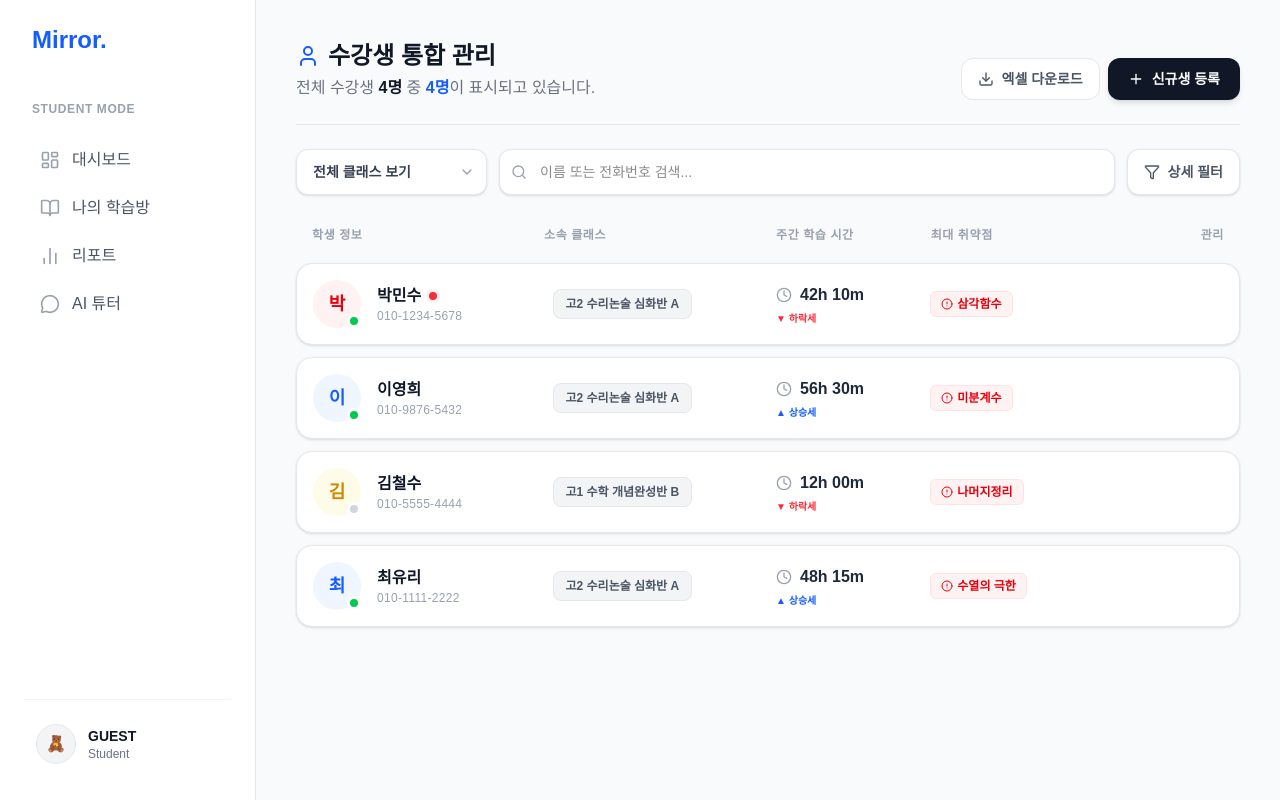
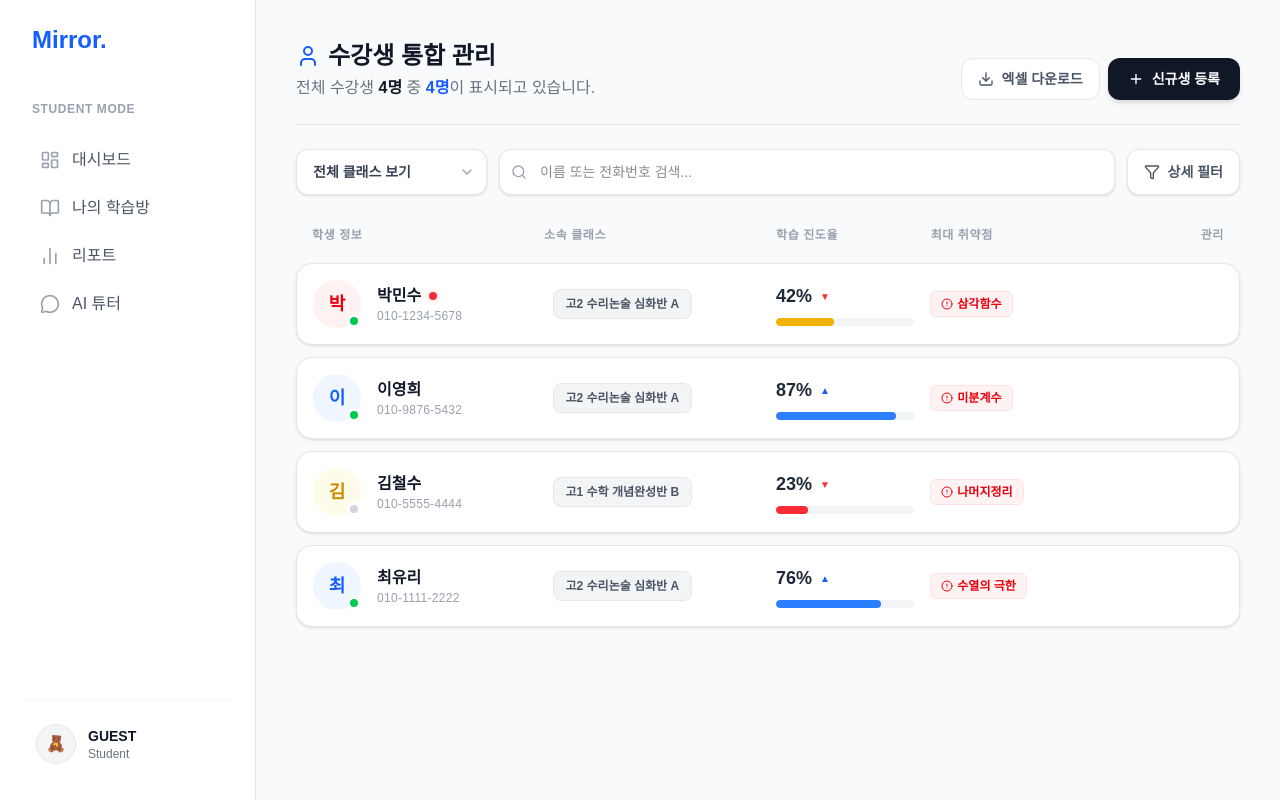
Before and after one commit to MIRROR-PROJECT/mirror-frontend, a Next.js app: page /teacher/students in a window 1280 px wide. Built offline with nearby package versions, Linux system fonts and the light colour scheme; no server answers.

Commit message:
role 문제 해결

```diff
--- a/app/context/StudyContext.tsx
+++ b/app/context/StudyContext.tsx
@@ -1,6 +1,7 @@
 "use client";
 
-import { createContext, useContext, useState, ReactNode } from "react";
+import { createContext, useContext, useState, useEffect, ReactNode } from "react";
+import { supabase } from "@/app/lib/supabase";
 
 // --- 데이터 타입 정의 ---
 type Task = {
@@ -53,8 +54,11 @@ interface StudyContextType {
 const StudyContext = createContext<StudyContextType | undefined>(undefined);
 
 export function StudyProvider({ children }: { children: ReactNode }) {
-  // 1. 유저 상태 (Streak, Role)
-  const [user] = useState({ streak: 14, role: "student" as const });
+  // 1. 유저 상태 (Streak, Role) - role은 동적으로 가져옴
+  const [user, setUser] = useState<{ streak: number; role: "student" | "teacher" | "parent" }>({
+    streak: 14,
+    role: "student"
+  });
 
   // 2. [NEW] 유저 기본 정보 (초기값 빈 값)
   const [userInfo, setUserInfo] = useState<UserInfo>({
@@ -63,6 +67,44 @@ export function StudyProvider({ children }: { children: ReactNode }) {
     semester: "",
     subjects: [],
   });
+
+  // Supabase에서 실제 유저 role 가져오기
+  useEffect(() => {
+    const fetchUserRole = async () => {
+      try {
+        const { data: { user: authUser } } = await supabase.auth.getUser();
+
+        if (!authUser) {
+          console.warn("⚠️ [StudyContext] No authenticated user");
+          return;
+        }
+
+        // users 테이블에서 role 조회
+        const { data: userData, error } = await supabase
+          .from('users')
+          .select('role')
+          .eq('id', authUser.id)
+          .single();
+
+        if (error) {
+          console.error("❌ [StudyContext] Failed to fetch user role from DB:", error);
+          return;
+        }
+
+        if (userData?.role) {
+          const userRole = userData.role as "student" | "teacher" | "parent";
+          console.log("✅ [StudyContext] User role loaded from DB:", userRole);
+          setUser(prev => ({ ...prev, role: userRole }));
+        } else {
+          console.warn("⚠️ [StudyContext] No role found in database");
+        }
+      } catch (error) {
+        console.error("❌ [StudyContext] Failed to fetch user role:", error);
+      }
+    };
+
+    fetchUserRole();
+  }, []);
 
   // 3. 책 데이터 (더미)
   const [books, setBooks] = useState<Book[]>([
--- a/app/onboarding/role/page.tsx
+++ b/app/onboarding/role/page.tsx
@@ -21,9 +21,9 @@ export default function RoleSelectionPage() {
   const router = useRouter();
   const [checking, setChecking] = useState(true);
 
-  // 페이지 로드 시 이미 role이 있는지 확인
+  // 페이지 로드 시 로그인 확인만 수행 (role 체크 제거)
   useEffect(() => {
-    const checkExistingRole = async () => {
+    const checkAuth = async () => {
       try {
         const { data: { session } } = await supabase.auth.getSession();
 
@@ -32,25 +32,15 @@ export default function RoleSelectionPage() {
           return;
         }
 
-        const { data: userData } = await supabase
-          .from('users')
-          .select('role')
-          .eq('id', session.user.id)
-          .single();
-
-        if (userData?.role) {
-          console.log(`이미 role이 있음: ${userData.role} -> /dashboard로 이동`);
-          router.replace('/dashboard');
-          return;
-        }
+        console.log('✅ [Role Selection] 로그인 확인 완료');
       } catch (error) {
-        console.error("Role 체크 에러:", error);
+        console.error("Auth 체크 에러:", error);
       } finally {
         setChecking(false);
       }
     };
 
-    checkExistingRole();
+    checkAuth();
   }, [router]);
 
   const selectRole = async (role: string) => {
--- a/app/student/diagnosis/page.tsx
+++ b/app/student/diagnosis/page.tsx
@@ -544,20 +544,30 @@ export default function DiagnosisPage() {
       });
 
       // 2️⃣ [수정됨] 시간표(Routine) 저장 (명세서 반영)
+      console.log("🕐 [시간표] 선택된 슬롯 원본 데이터:", Array.from(selectedSlots));
+      console.log("🕐 [시간표] 총 선택된 슬롯 개수:", selectedSlots.size);
+
       const routineData: any[] = [];
       const slotsArray: string[] = Array.from<string>(selectedSlots).sort();
+
+      console.log("🕐 [시간표] 정렬된 슬롯 배열:", slotsArray);
 
       const dayMap: Record<number, number[]> = {};
       slotsArray.forEach(slot => {
         const [d, h] = slot.split("-").map(Number);
         if (!dayMap[d]) dayMap[d] = [];
         dayMap[d].push(h);
+        console.log(`🕐 [시간표] 슬롯 파싱: ${slot} -> 요일=${d}, 시간=${h}`);
       });
+
+      console.log("🕐 [시간표] 요일별 시간 맵:", dayMap);
 
       // 요일별 연속 시간 병합 로직
       Object.entries(dayMap).forEach(([dayIdxStr, hours]) => {
         const dayIdx = parseInt(dayIdxStr);
         const dayCode = ["MON", "TUE", "WED", "THU", "FRI", "SAT", "SUN"][dayIdx];
+
+        console.log(`🕐 [시간표] 처리 중: ${dayCode} (index=${dayIdx}), 시간들:`, hours);
 
         hours.sort((a, b) => a - b);
 
@@ -569,26 +579,32 @@ export default function DiagnosisPage() {
             end = hours[i]; // 연속됨
           } else {
             // 끊김 -> 저장
-            routineData.push({
+            const block = {
               day_of_week: dayCode,
               start_time: `${String(start).padStart(2, '0')}:00`,
               end_time: `${String(end + 1).padStart(2, '0')}:00`, // 끝 시간은 +1
               total_minutes: (end - start + 1) * 60
-            });
+            };
+            console.log(`🕐 [시간표] 블록 추가 (중간):`, block);
+            routineData.push(block);
             start = hours[i];
             end = hours[i];
           }
         }
         // 마지막 블록 저장
-        routineData.push({
+        const lastBlock = {
           day_of_week: dayCode,
           start_time: `${String(start).padStart(2, '0')}:00`,
           end_time: `${String(end + 1).padStart(2, '0')}:00`,
           total_minutes: (end - start + 1) * 60
-        });
+        };
+        console.log(`🕐 [시간표] 블록 추가 (마지막):`, lastBlock);
+        routineData.push(lastBlock);
       });
 
-      console.log("🚀 [시간표 전송 데이터]:", routineData);
+      console.log("🚀 [시간표] 최종 전송 데이터:");
+      console.log(JSON.stringify(routineData, null, 2));
+      console.log("🚀 [시간표] 전송 블록 개수:", routineData.length);
 
       // API 전송 (user_id 사용)
       const routineRes = await fetch("https://mirror-backend-5j11.onrender.com/routines", {
@@ -599,11 +615,15 @@ export default function DiagnosisPage() {
         }),
       });
 
+      console.log("🚀 [시간표] API 응답 상태:", routineRes.status);
+
       if (!routineRes.ok) {
         const err = await routineRes.json();
-        console.warn("⚠️ 시간표 저장 실패:", err);
+        console.error("❌ [시간표] 저장 실패:", err);
+        console.error("❌ [시간표] 에러 상세:", JSON.stringify(err, null, 2));
       } else {
-        console.log("✅ 시간표 저장 성공");
+        const successData = await routineRes.json();
+        console.log("✅ [시간표] 저장 성공, 응답:", successData);
       }
 
       // 3️⃣ 성향 진단 저장
--- a/app/teacher/students/page.tsx
+++ b/app/teacher/students/page.tsx
@@ -13,8 +13,8 @@ const STUDENTS = [
     name: "박민수",
     className: "고2 수리논술 심화반 A",
     phone: "010-1234-5678",
-    studyTime: "42h 10m",
-    studyTrend: "down",
+    progressRate: 42,
+    progressTrend: "down",
     weakness: "삼각함수",
     status: "danger",
     lastLogin: "방금 전",
@@ -24,8 +24,8 @@ const STUDENTS = [
     name: "이영희",
     className: "고2 수리논술 심화반 A",
     phone: "010-9876-5432",
-    studyTime: "56h 30m",
-    studyTrend: "up",
+    progressRate: 87,
+    progressTrend: "up",
     weakness: "미분계수",
     status: "active",
     lastLogin: "1시간 전",
@@ -35,8 +35,8 @@ const STUDENTS = [
     name: "김철수",
     className: "고1 수학 개념완성반 B",
     phone: "010-5555-4444",
-    studyTime: "12h 00m",
-    studyTrend: "down",
+    progressRate: 23,
+    progressTrend: "down",
     weakness: "나머지정리",
     status: "warning",
     lastLogin: "3일 전",
@@ -46,8 +46,8 @@ const STUDENTS = [
     name: "최유리",
     className: "고2 수리논술 심화반 A",
     phone: "010-1111-2222",
-    studyTime: "48h 15m",
-    studyTrend: "up",
+    progressRate: 76,
+    progressTrend: "up",
     weakness: "수열의 극한",
     status: "active",
     lastLogin: "20분 전",
@@ -140,7 +140,7 @@ export default function StudentManagementPage() {
         <div className="hidden md:grid grid-cols-12 gap-4 px-4 py-2 text-xs font-bold text-gray-400 uppercase tracking-wider">
           <div className="col-span-3">학생 정보</div>
           <div className="col-span-3">소속 클래스</div>
-          <div className="col-span-2">주간 학습 시간</div>
+          <div className="col-span-2">학습 진도율</div>
           <div className="col-span-2">최대 취약점</div>
           <div className="col-span-2 text-right">관리</div>
         </div>
@@ -188,17 +188,24 @@ export default function StudentManagementPage() {
                 </span>
               </div>
 
-              {/* 3. 학습 통계 */}
-              <div className="col-span-2 w-full flex items-center gap-3 md:block">
-                <div className="flex items-center gap-2">
-                  <Clock className="w-4 h-4 text-gray-400" />
-                  <span className="font-bold text-gray-800">{student.studyTime}</span>
+              {/* 3. 학습 진도율 */}
+              <div className="col-span-2 w-full">
+                <div className="flex items-center gap-2 mb-2">
+                  <span className="font-bold text-gray-800 text-lg">{student.progressRate}%</span>
+                  <span className={`text-[10px] font-bold flex items-center gap-1
+                    ${student.progressTrend === 'up' ? 'text-blue-600' : 'text-red-500'}
+                  `}>
+                    {student.progressTrend === 'up' ? '▲' : '▼'}
+                  </span>
                 </div>
-                {/* 모바일에서는 옆으로, 데스크탑에선 아래로 배치 */}
-                <div className={`text-[10px] font-bold md:mt-1 flex items-center gap-1
-                  ${student.studyTrend === 'up' ? 'text-blue-600' : 'text-red-500'}
-                `}>
-                  {student.studyTrend === 'up' ? '▲ 상승세' : '▼ 하락세'}
+                {/* Progress Bar */}
+                <div className="w-full bg-gray-100 rounded-full h-2 overflow-hidden">
+                  <div
+                    className={`h-full rounded-full transition-all duration-500 ${student.progressRate >= 70 ? 'bg-blue-500' :
+                        student.progressRate >= 40 ? 'bg-yellow-500' : 'bg-red-500'
+                      }`}
+                    style={{ width: `${student.progressRate}%` }}
+                  />
                 </div>
               </div>
 
```
Also changed, not shown: app/dashboard/page.tsx (+34 -23 lines), app/student/chat/page.tsx (+117 -19 lines).
